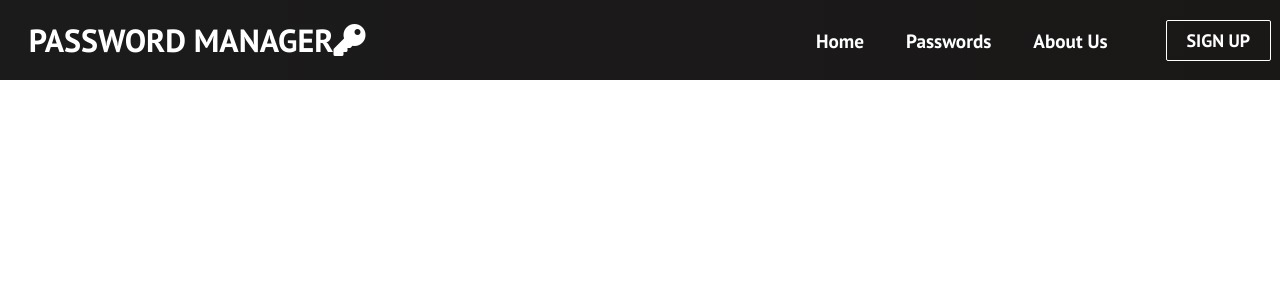
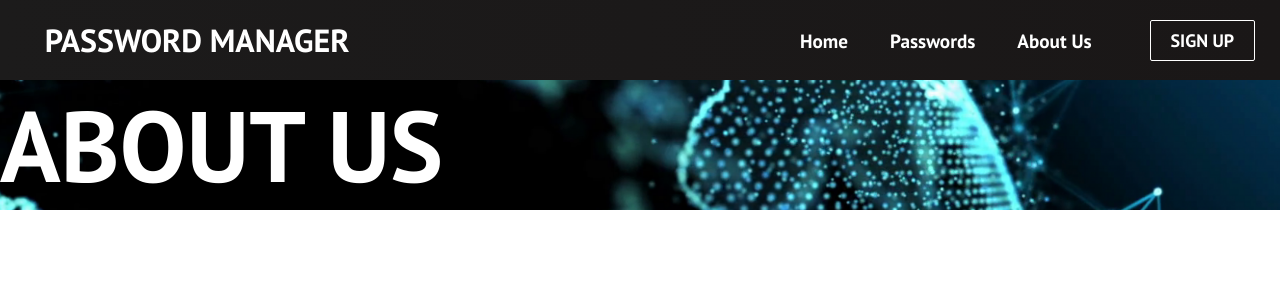
Before and after one commit to alanurbilgili/PasswordManager, a React (Create React App) app: page /About-Page in a window 1280 px wide. Shown: the top 300 px of the page. Built offline with nearby package versions, Linux system fonts and the light colour scheme.

Commit message:
about page

```diff
--- a/src/App.css
+++ b/src/App.css
@@ -4,3 +4,14 @@
     padding: 0;
     font-family: 'PT Sans', sans-serif;
   }
+
+.about-us {
+    background-image: url('images/about-us.png');
+    background-position: center;
+    background-size: cover;
+    width: 100%;
+    height: 100%;
+    background-repeat: no-repeat;
+    color: #fff;
+    font-size: 100px;
+}
--- a/src/App.js
+++ b/src/App.js
@@ -1,6 +1,7 @@
 import './App.css';
 import Navbar from './components/Navbar';
 import Home from './components/pages/Home';
+import About from './components/pages/About-Page';
 import { BrowserRouter as Router, Switch, Route } from 'react-router-dom';
 
 function App() {
@@ -10,6 +11,7 @@ function App() {
         <Navbar/>
         <Switch>
           <Route path='/' exact component={Home} />
+          <Route path='/About-Page' component={About} />
         </Switch>
       </Router>
     </>
--- a/src/components/Main.css
+++ b/src/components/Main.css
@@ -124,7 +124,6 @@
     position: absolute;
     top: 0;
     left: 0;
-    transform: translate(25%, 50%);
 }
 
 .menu-icon {
--- a/src/components/Navbar.js
+++ b/src/components/Navbar.js
@@ -24,7 +24,7 @@ function Navbar() {
         <nav className='navbar'>
           <div className='navbar-container'>
             <Link to='/' className='navbar-logo'>
-              PASSWORD MANAGER <i class="fas fa-key"></i>
+              PASSWORD MANAGER
             </Link>
             <div className='menu-icon' onClick={handleClick}>
                 <i className={click ? 'fas fa-times' : 'fas fa-bars'} />
@@ -41,7 +41,7 @@ function Navbar() {
                 </Link>
               </li>
               <li className='nav-item'>
-                <Link to='/about-us' className='nav-links' onClick={closeMobileMenu}>
+                <Link to='/About-Page' className='nav-links' onClick={closeMobileMenu}>
                   About Us
                 </Link>
               </li>
--- /dev/null
+++ b/src/components/pages/About-Page.js
@@ -0,0 +1,6 @@
+import React from 'react';
+import '../../App.css';
+
+export default function About() {
+  return <h1 className='about-us'>ABOUT US</h1>;
+}
```
